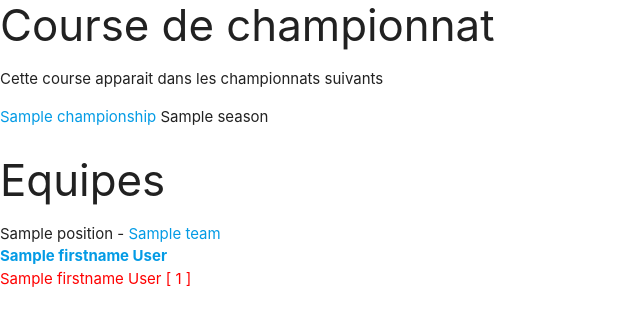
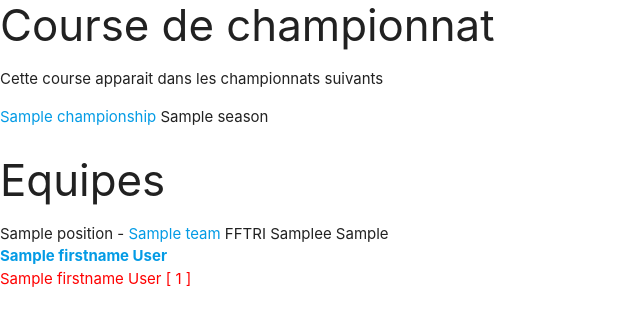
Before and after one commit to janssens/classements_fftri_raids, a Symfony app: template templates/race/show.html.twig in a window 1280 px wide. Shown: the part 255-581 px from the top of the page, without its empty margins (0-640 px from the left). Run offline with Twig, Linux system fonts and the light colour scheme; the template is opened without the code that fills it: most values are stand-ins (such as "Sample title", 1, 10 or a date in 2020); some libraries are stand-ins or nearby versions.

Commit message:
Show official ranking on race page

```diff
--- a/templates/race/show.html.twig
+++ b/templates/race/show.html.twig
@@ -19,7 +19,7 @@
     <h3>Equipes</h3>
     <ul>
         {% for team in race.teams %}
-            <li>{{ team.position }} - <a href="{{ path("team_show",{"id":team.id}) }}">{{ team.name }}</a> </li>
+            <li>{{ team.position }} - <a href="{{ path("team_show",{"id":team.id}) }}">{{ team.name }}</a>{% if team.officialTeam %} FFTRI {{ team.officialTeamRanking.categoryPosition }}e {{ team.officialTeam.categoryHuman }} {% endif %}</li>
             <ul>
                 {% for registration in team.registrations %}
                     <li><b><a href="{{ path('athlete_show',{'id':registration.athlete.id}) }}">{{ registration.athlete.firstname }} {{ registration.athlete.lastname }}</a></b>{% if is_granted('ROLE_ADMIN') %} [ {{ registration.number }} ]{% endif %}</li>
```
